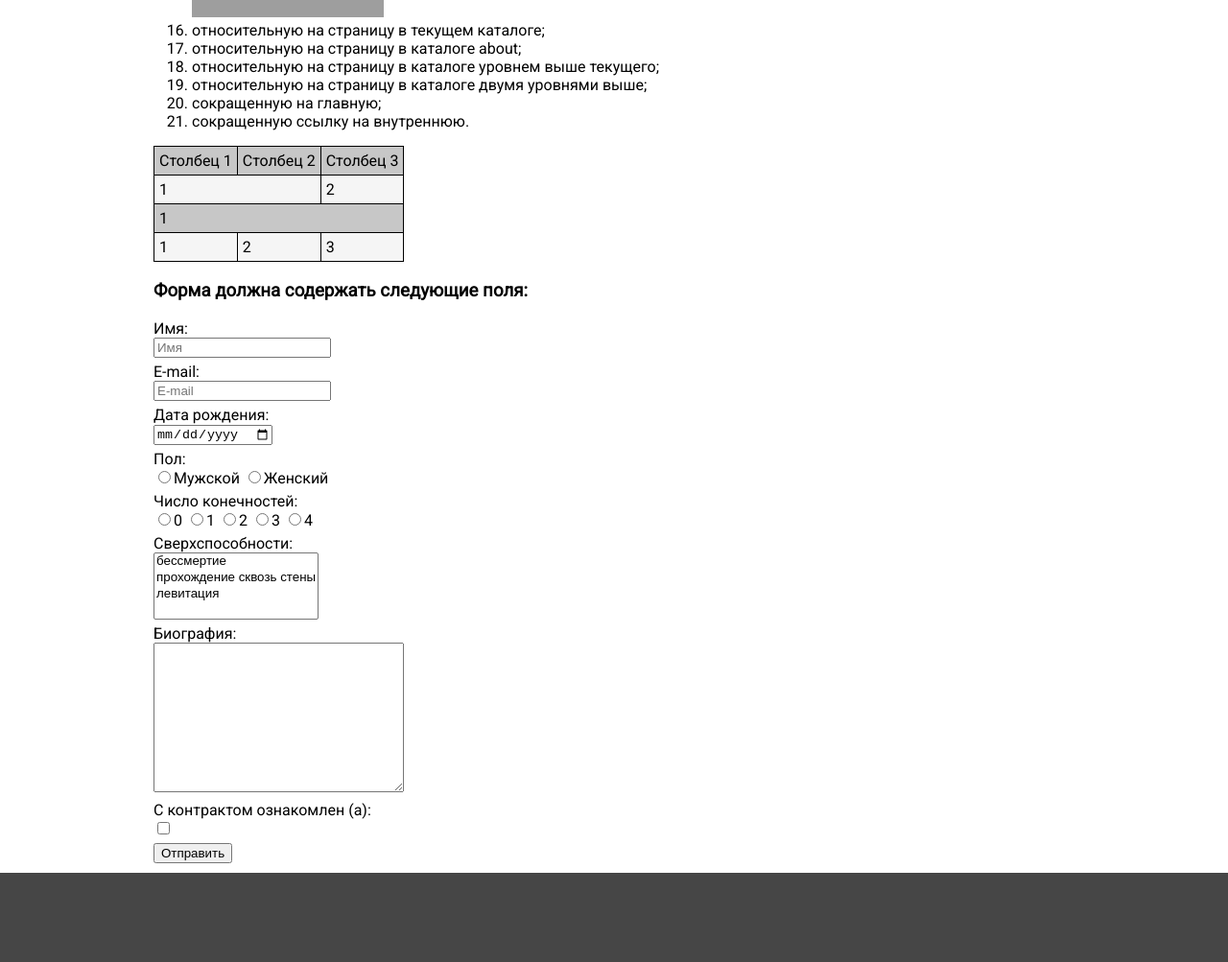
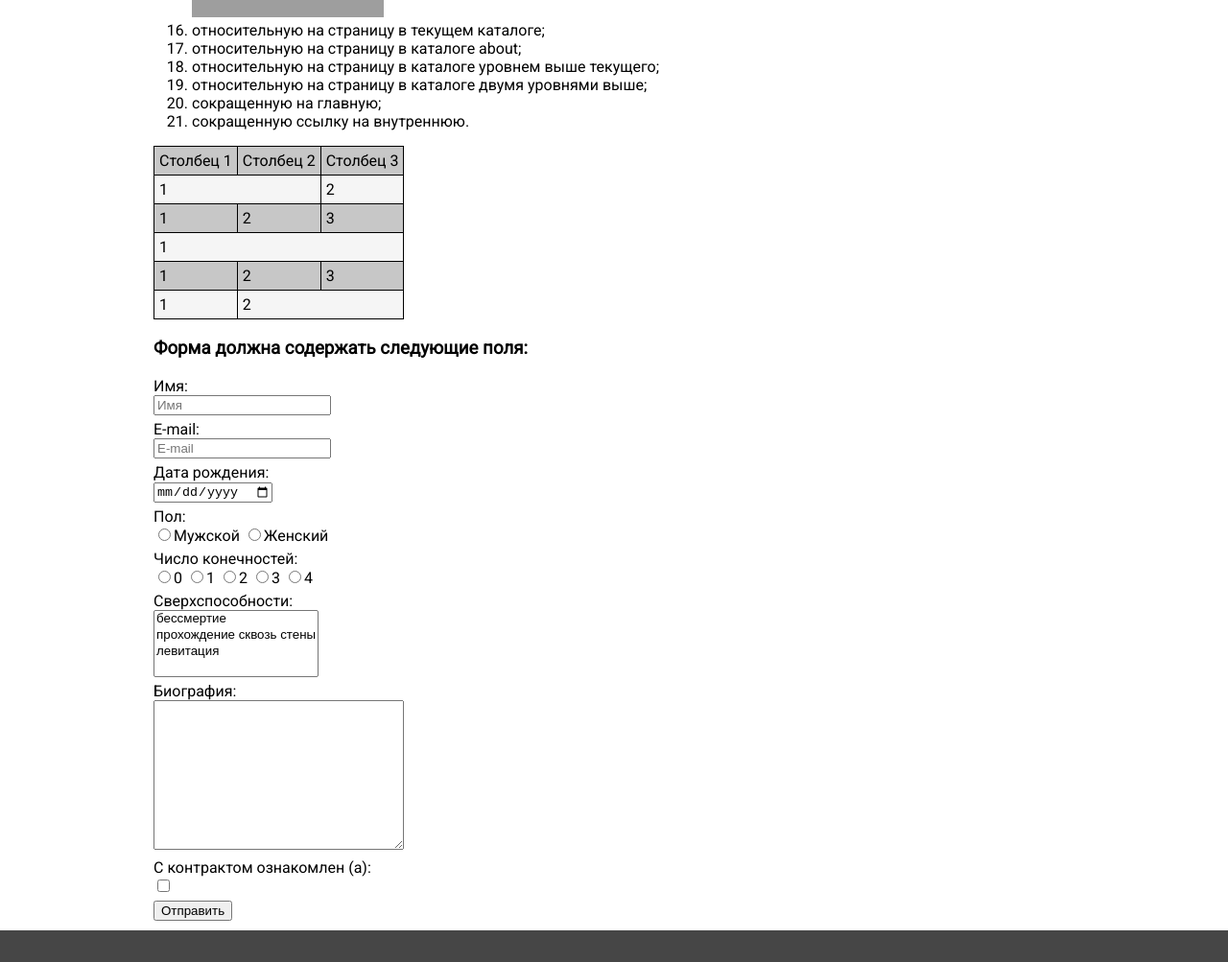
Before and after one commit to Bagi4-source/Task2, a plain HTML site: page index.html in a window 1280 px wide. Shown: the part 994-1997 px from the top of the page at 96% size. Drawn offline with Linux system fonts and the light colour scheme; grey boxes are pictures that could not be loaded.

Commit message:
Update index.html

```diff
--- a/index.html
+++ b/index.html
@@ -94,12 +94,21 @@
             <td>2</td>
         </tr>
         <tr>
+            <td>1</td>
+            <td>2</td>
+            <td>3</td>
+        </tr>
+        <tr>
             <td colspan="3">1</td>
         </tr>
         <tr>
             <td>1</td>
             <td>2</td>
             <td>3</td>
+        </tr>
+        <tr>
+            <td>1</td>
+            <td colspan="2">2</td>
         </tr>
         </tbody>
     </table>
```
